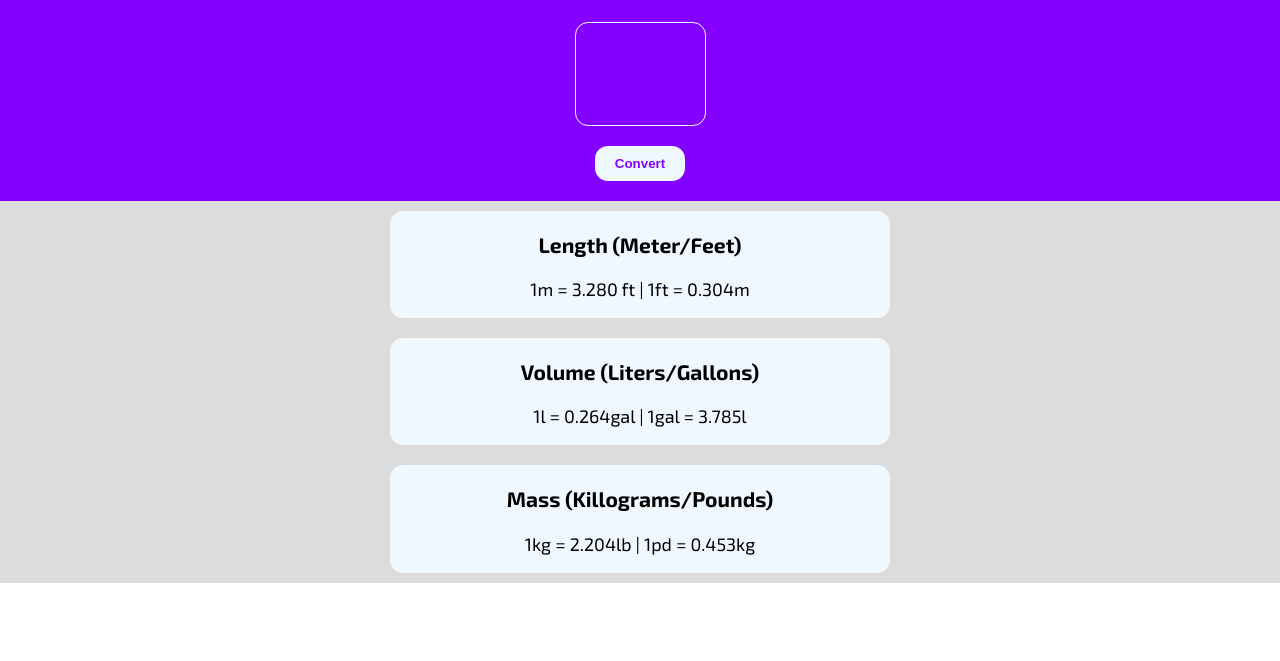
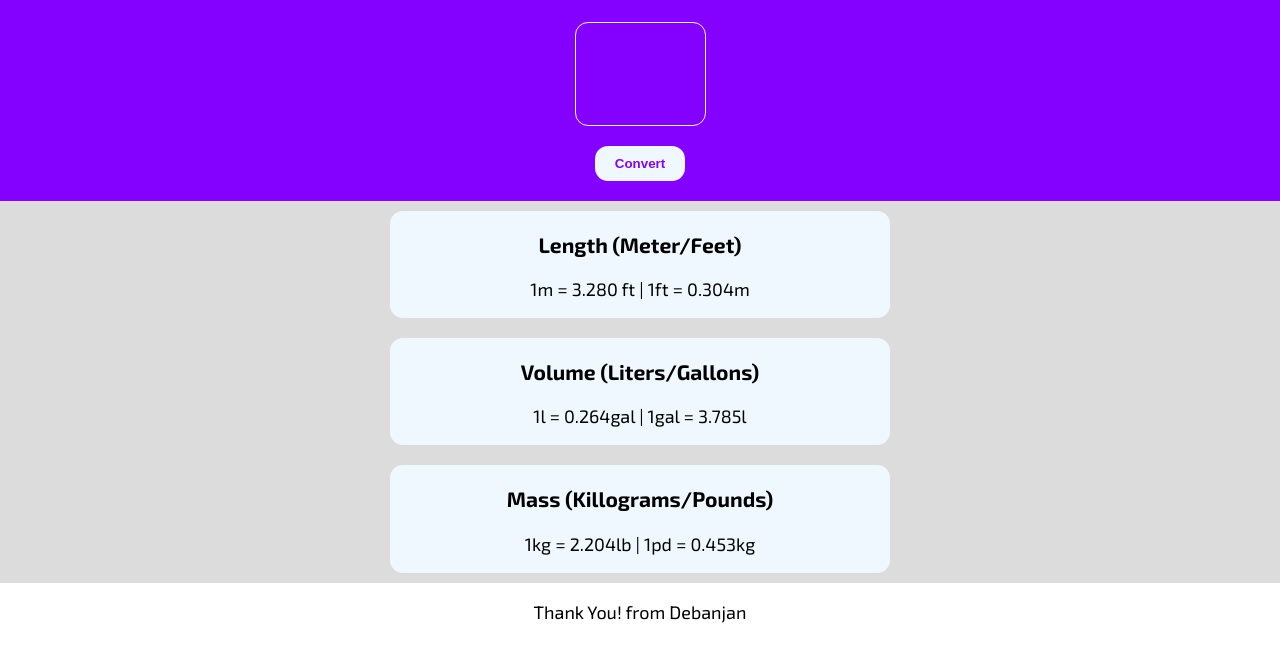
Before and after one commit to Debanjan-1947/Unit_Converter, a plain HTML site: page index.html in a window 1280 px wide. Shown: the part 109-770 px from the top of the page. Drawn offline with Linux system fonts and the light colour scheme.

Commit message:
Adding Footer

```diff
--- a/index.html
+++ b/index.html
@@ -31,6 +31,7 @@
                 <p id="mas-el">1kg = 2.204lb | 1pd = 0.453kg</p>
             </div>
         </div>
+        <p id="footr">Thank You! from Debanjan</p>
     </div>
     <script src="script.js"></script>
 </body>
```
